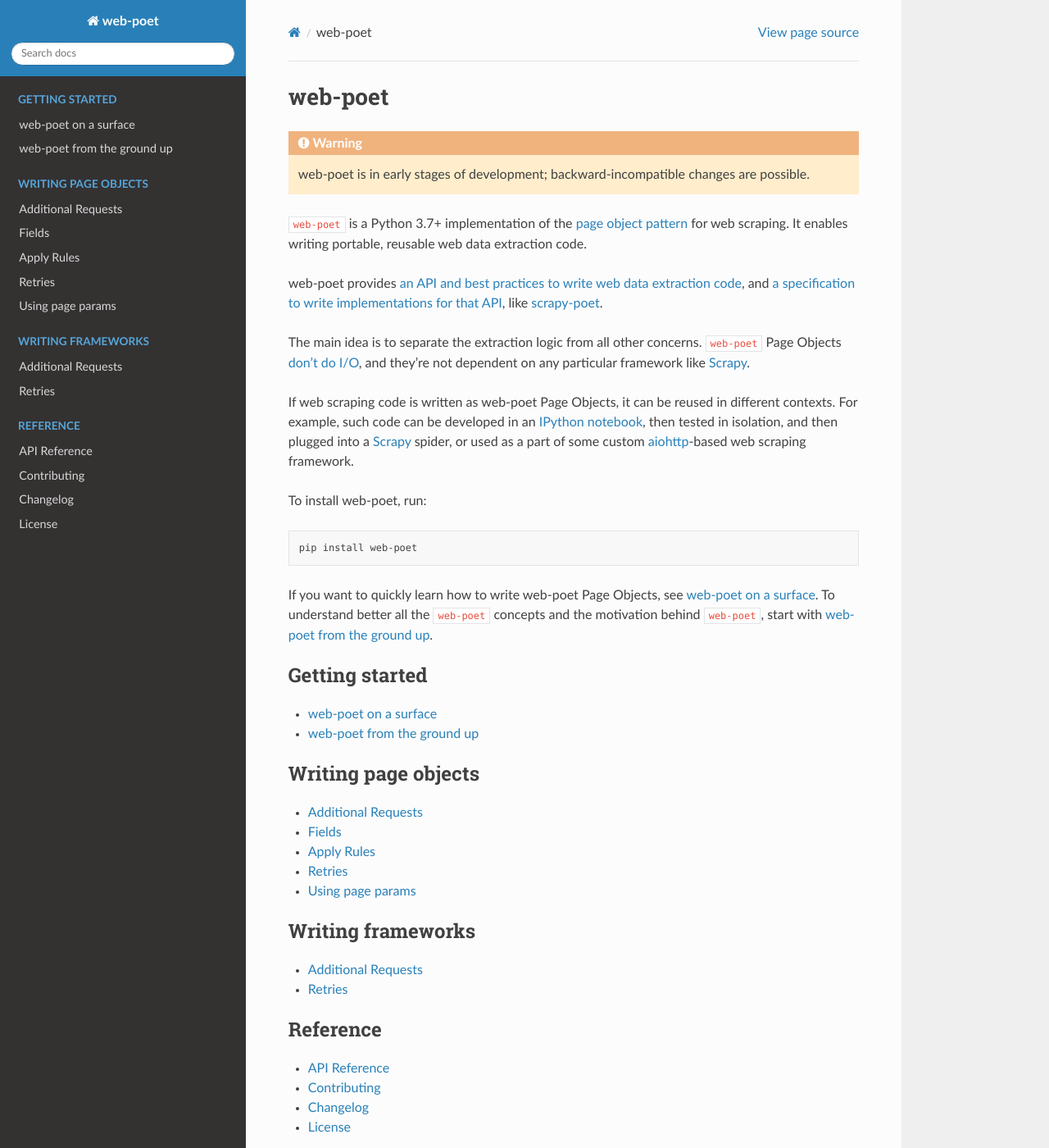
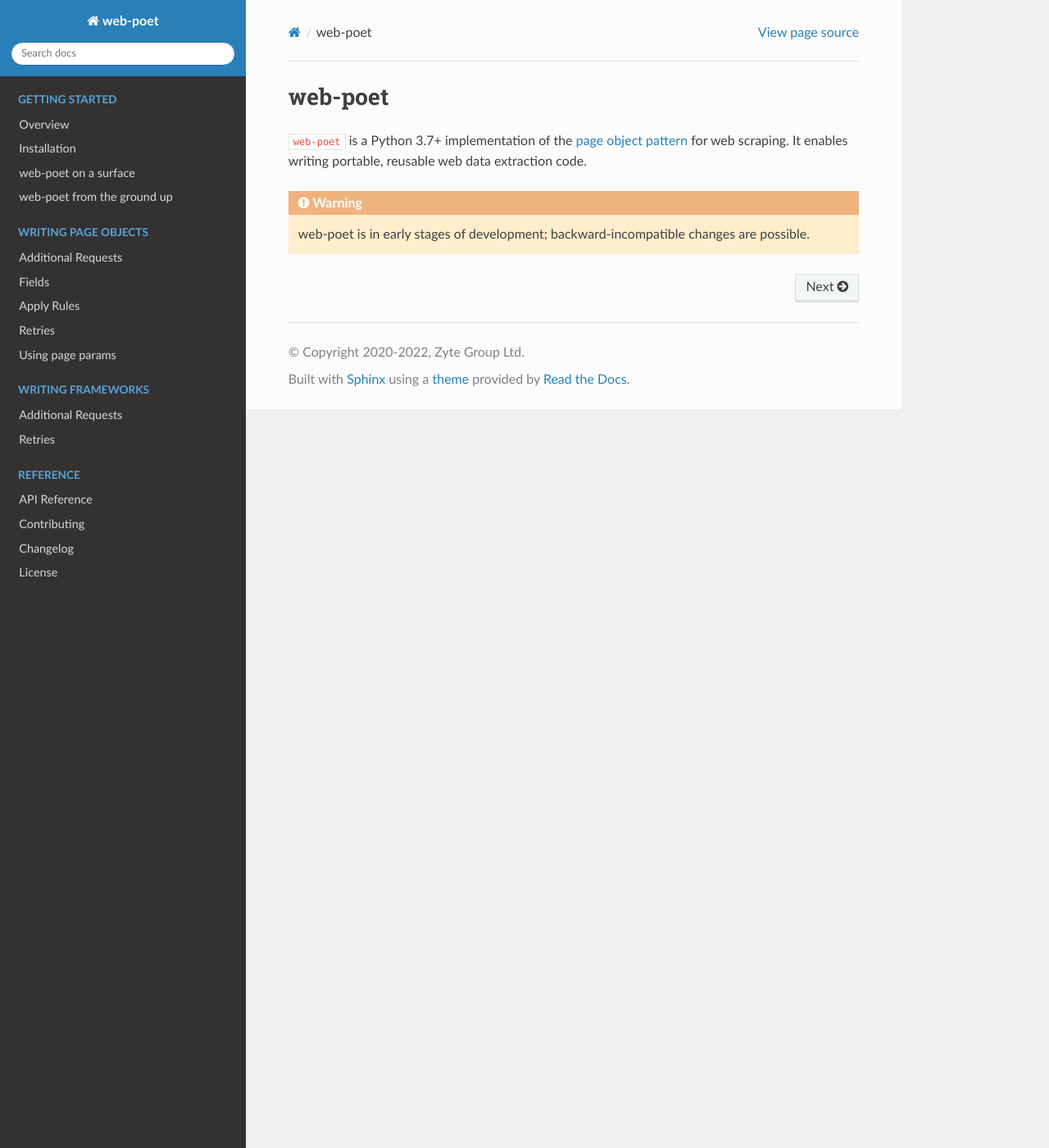
Before and after one commit to scrapinghub/web-poet, a Sphinx documentation site: the page built from docs/index.rst, in a window 1280 px wide and 1400 px high. Shown: the whole window at 82% size. Built offline with Sphinx 7.4.7 and the Read the Docs theme 2.0.0, drawn with Linux system fonts in a browser that asks for light colours.

Commit message:
Docs: create Overview and Installation pages

```diff
--- a/README.rst
+++ b/README.rst
@@ -35,20 +35,6 @@
 
 .. _documentation: https://web-poet.readthedocs.io
 
-Installation
-============
-
-.. install starts
-
-To install web-poet, run:
-
-.. code-block:: bash
-
-    pip install web-poet
-
-.. install ends
-
-
 Developing
 ==========
 
--- a/docs/index.rst
+++ b/docs/index.rst
@@ -1,52 +1,26 @@
 ========
 web-poet
 ========
-
-.. warning:: web-poet is in early stages of development; backward-incompatible
-             changes are possible.
 
 .. include:: ../README.rst
    :start-after: intro starts
    :end-before: intro ends
 
-web-poet provides :ref:`an API and best practices to write web data extraction
-code <page-objects>`, and :ref:`a specification to write implementations for
-that API <frameworks>`, like scrapy-poet_.
-
-.. _scrapy-poet: https://scrapy-poet.readthedocs.io
-
-The main idea is to separate the extraction logic from all other concerns.
-``web-poet`` Page Objects `don't do I/O <https://sans-io.readthedocs.io>`_,
-and they're not dependent on any particular framework like Scrapy_.
-
-If web scraping code is written as web-poet Page Objects, it can be reused
-in different contexts. For example, such code can be developed in an
-`IPython notebook`_, then tested in isolation, and then plugged
-into a Scrapy_ spider, or used as a part of some custom aiohttp_-based
-web scraping framework.
-
-.. _aiohttp: https://github.com/aio-libs/aiohttp
-.. _IPython notebook: https://jupyter.org/
-.. _Scrapy: https://scrapy.org/
-
-.. include:: ../README.rst
-   :start-after: install starts
-   :end-before: install ends
-
-If you want to quickly learn how to write web-poet Page Objects,
-see :ref:`intro-tutorial`. To understand better all the ``web-poet`` concepts
-and the motivation behind ``web-poet``, start with :ref:`from-ground-up`.
+.. warning:: web-poet is in early stages of development; backward-incompatible
+             changes are possible.
 
 .. toctree::
    :caption: Getting started
-   :maxdepth: 1
+   :hidden:
 
+   intro/overview
+   intro/install
    intro/tutorial
    intro/from-ground-up
 
 .. toctree::
    :caption: Writing page objects
-   :maxdepth: 1
+   :hidden:
 
    page-objects/additional-requests
    page-objects/fields
--- /dev/null
+++ b/docs/intro/install.rst
@@ -0,0 +1,11 @@
+============
+Installation
+============
+
+Install web-poet `from PyPI`_:
+
+.. _from PyPI: https://pypi.org/project/web-poet/
+
+.. code-block:: bash
+
+    pip install web-poet
```
Also changed, not shown: other parts of docs/index.rst (+2 -2 lines), docs/intro/overview.rst (added, +32 -0 lines).
